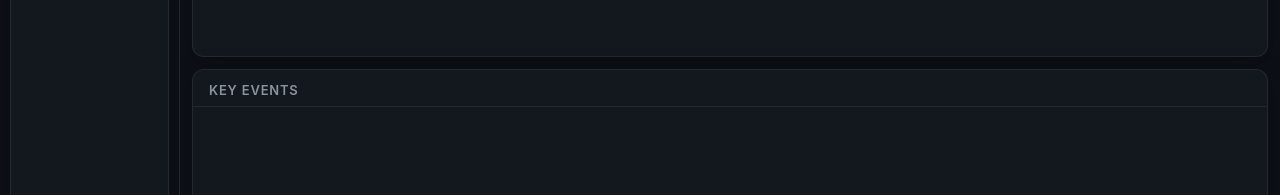
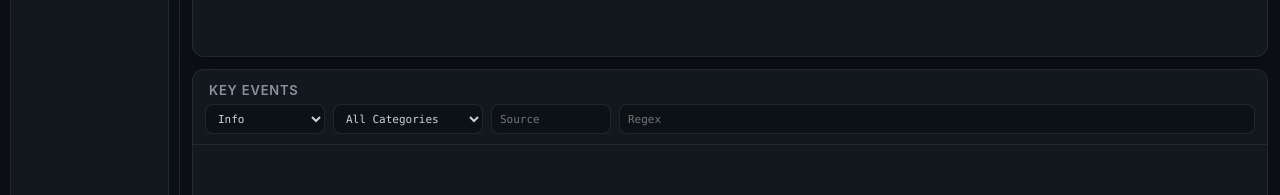
Before and after one commit to dog-last/federated-learning, a website: page web/src/index.html in a window 1280 px wide. Shown: the part 529-724 px from the top of the page. Drawn offline with nearby package versions, Linux system fonts and the light colour scheme; files that its build step writes are made by us from their sources.

Commit message:
feat(web): 添加日志过滤功能

```diff
--- a/web/src/index.html
+++ b/web/src/index.html
@@ -59,7 +59,28 @@
                     </div>
                 </div>
                 <div class="card events-card">
-                    <h2 class="card-title">Key Events</h2>
+                    <div class="log-header">
+                        <h2 class="card-title">Key Events</h2>
+                        <div class="log-controls">
+                            <select id="log-level-filter" aria-label="Log level">
+                                <option value="">All Levels</option>
+                                <option value="DEBUG">Debug</option>
+                                <option value="INFO" selected>Info</option>
+                                <option value="ERROR">Error</option>
+                                <option value="CRITICAL">Critical</option>
+                            </select>
+                            <select id="log-category-filter" aria-label="Log category">
+                                <option value="">All Categories</option>
+                                <option value="network">Network</option>
+                                <option value="training">Training</option>
+                                <option value="control">Control</option>
+                                <option value="topology">Topology</option>
+                                <option value="system">System</option>
+                            </select>
+                            <input id="log-source-filter" type="search" placeholder="Source" aria-label="Log source">
+                            <input id="log-regex-filter" type="search" placeholder="Regex" aria-label="Log regex">
+                        </div>
+                    </div>
                     <div class="event-log" id="event-log"></div>
                 </div>
             </div>
```
